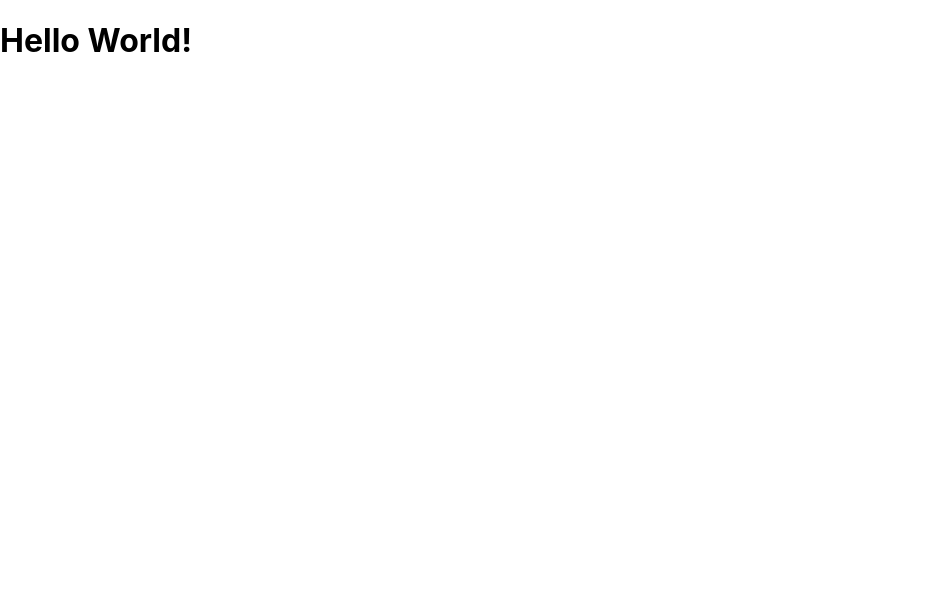
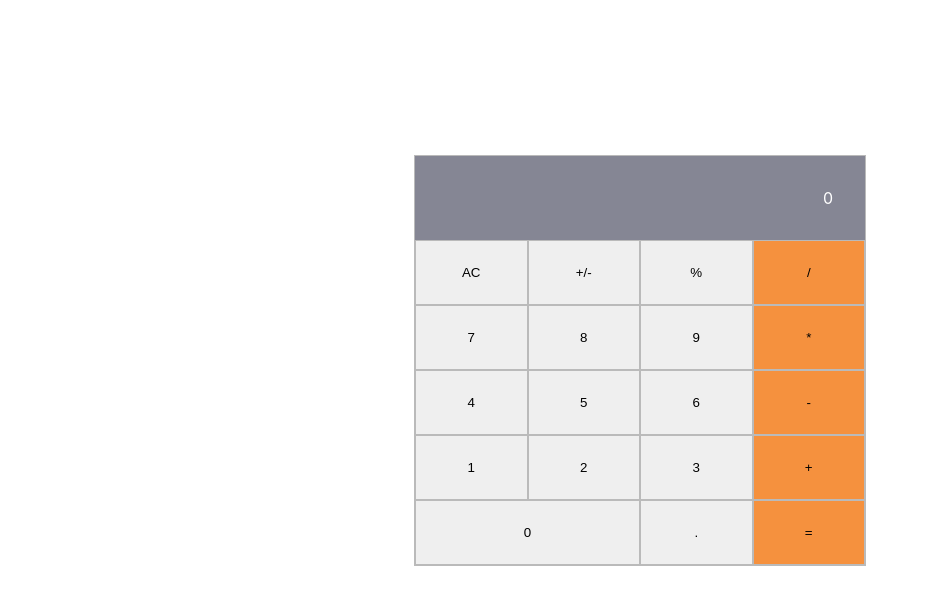
Before and after one commit to arnrdn/mathmagicians, a React (Create React App) app: page / in a window 1280 px wide. Shown: the top 604 px of the page, without its empty margins (0-927 px from the left). Built offline with nearby package versions, Linux system fonts and the light colour scheme.

Commit message:
Add calculator and style it

```diff
--- a/src/App.js
+++ b/src/App.js
@@ -1,4 +1,5 @@
 import React, { Component } from 'react';
+import Calculator from './components/Calculator';
 
 class App extends Component {
   constructor(props) {
@@ -9,7 +10,7 @@ class App extends Component {
   render() {
     return (
       <div className="App">
-        <h1>Hello World!</h1>
+        <Calculator />
       </div>
     );
   }
--- /dev/null
+++ b/src/components/Calculator.css
@@ -0,0 +1,34 @@
+main {
+  height: 90vh;
+  display: flex;
+  justify-content: center;
+  align-items: center;
+}
+
+.interface {
+  border: 1px solid #bababa;
+  display: grid;
+  grid-template-columns: repeat(4, 1fr);
+  width: 450px;
+}
+
+.interface button {
+  border: 1px solid #bababa;
+  padding: 1.5rem;
+}
+
+.orange-btn {
+  background-color: #f5913e;
+}
+
+.result {
+  padding: 2rem;
+  background-color: #858694;
+  color: #fff;
+  text-align: right;
+  grid-column: 1/ span 4;
+}
+
+.zero {
+  grid-column: 1/ span 2;
+}
--- /dev/null
+++ b/src/components/Calculator.js
@@ -0,0 +1,40 @@
+import React, { Component } from 'react';
+import './Calculator.css';
+
+class Calculator extends Component {
+  constructor(props) {
+    super(props);
+    this.state = {};
+  }
+
+  render() {
+    return (
+      <main>
+        <div className="interface">
+          <div className="result">0</div>
+          <button type="button">AC</button>
+          <button type="button">+/-</button>
+          <button type="button">%</button>
+          <button type="button" className="orange-btn">/</button>
+          <button type="button">7</button>
+          <button type="button">8</button>
+          <button type="button">9</button>
+          <button type="button" className="orange-btn">*</button>
+          <button type="button">4</button>
+          <button type="button">5</button>
+          <button type="button">6</button>
+          <button type="button" className="orange-btn">-</button>
+          <button type="button">1</button>
+          <button type="button">2</button>
+          <button type="button">3</button>
+          <button type="button" className="orange-btn">+</button>
+          <button type="button" className="zero">0</button>
+          <button type="button">.</button>
+          <button type="button" className="orange-btn">=</button>
+        </div>
+      </main>
+    );
+  }
+}
+
+export default Calculator;
```
